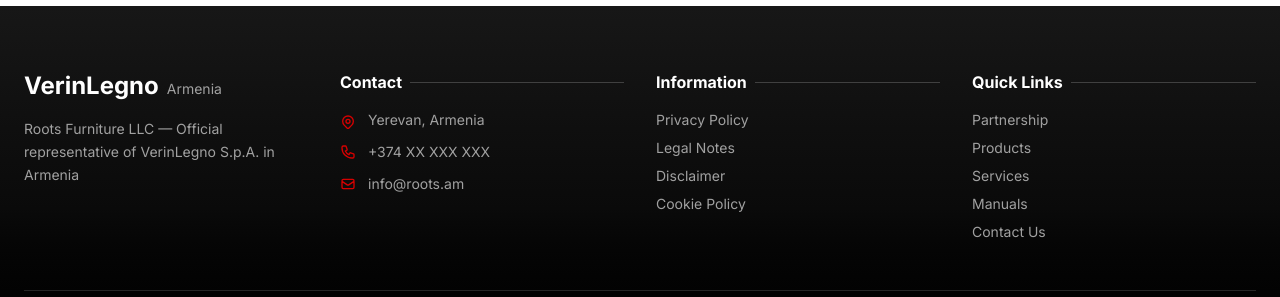
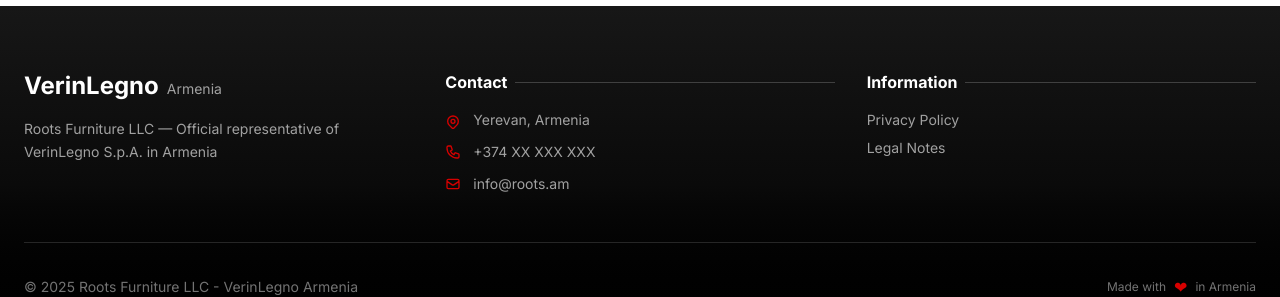
Before and after one commit to levonstepan/VerinLegno.am, a Next.js app: page / in a window 1280 px wide. Shown: the part 5601-5898 px from the top of the page. Built offline with nearby package versions, Linux system fonts and the light colour scheme.

Commit message:
Remove unnecessary footer links, keep only Privacy Policy and Legal Notes

```diff
--- a/app/components/Footer.tsx
+++ b/app/components/Footer.tsx
@@ -23,7 +23,7 @@ export function Footer({
       </div>
 
       <div className="relative z-10 mx-auto max-w-7xl px-4 md:px-6">
-        <div className="grid md:grid-cols-4 gap-8 mb-12">
+        <div className="grid md:grid-cols-3 gap-8 mb-12">
           {/* Brand */}
           <div className="md:col-span-1">
             <Link href="/" className="inline-block mb-4">
@@ -87,41 +87,6 @@ export function Footer({
               ))}
             </ul>
           </div>
-
-          {/* Quick Links */}
-          <div>
-            <h3 className="text-white font-bold mb-4 flex items-center gap-2">
-              <span>Quick Links</span>
-              <div className="h-px flex-1 bg-neutral-700" />
-            </h3>
-            <ul className="space-y-2 text-sm">
-              <li>
-                <Link href="#company" className="text-neutral-400 hover:text-[#D70000] transition-colors">
-                  Partnership
-                </Link>
-              </li>
-              <li>
-                <Link href="#products" className="text-neutral-400 hover:text-[#D70000] transition-colors">
-                  Products
-                </Link>
-              </li>
-              <li>
-                <Link href="#services" className="text-neutral-400 hover:text-[#D70000] transition-colors">
-                  Services
-                </Link>
-              </li>
-              <li>
-                <Link href="#catalogues" className="text-neutral-400 hover:text-[#D70000] transition-colors">
-                  Manuals
-                </Link>
-              </li>
-              <li>
-                <Link href="#contact" className="text-neutral-400 hover:text-[#D70000] transition-colors">
-                  Contact Us
-                </Link>
-              </li>
-            </ul>
-          </div>
         </div>
 
         {/* Divider */}
--- a/app/shared/content.ts
+++ b/app/shared/content.ts
@@ -81,8 +81,6 @@ export const hyContent = {
     links: [
       { label: "Privacy Policy", href: "#" },
       { label: "Legal Notes", href: "#" },
-      { label: "Disclaimer", href: "#" },
-      { label: "Cookie Policy", href: "#" },
     ] as const,
     copyright: `© ${new Date().getFullYear()} Roots Furniture LLC - VerinLegno Armenia`,
   },
@@ -171,8 +169,6 @@ export const enContent = {
     links: [
       { label: "Privacy Policy", href: "#" },
       { label: "Legal Notes", href: "#" },
-      { label: "Disclaimer", href: "#" },
-      { label: "Cookie Policy", href: "#" },
     ] as const,
     copyright: `© ${new Date().getFullYear()} Roots Furniture LLC - VerinLegno Armenia`,
   },
```
